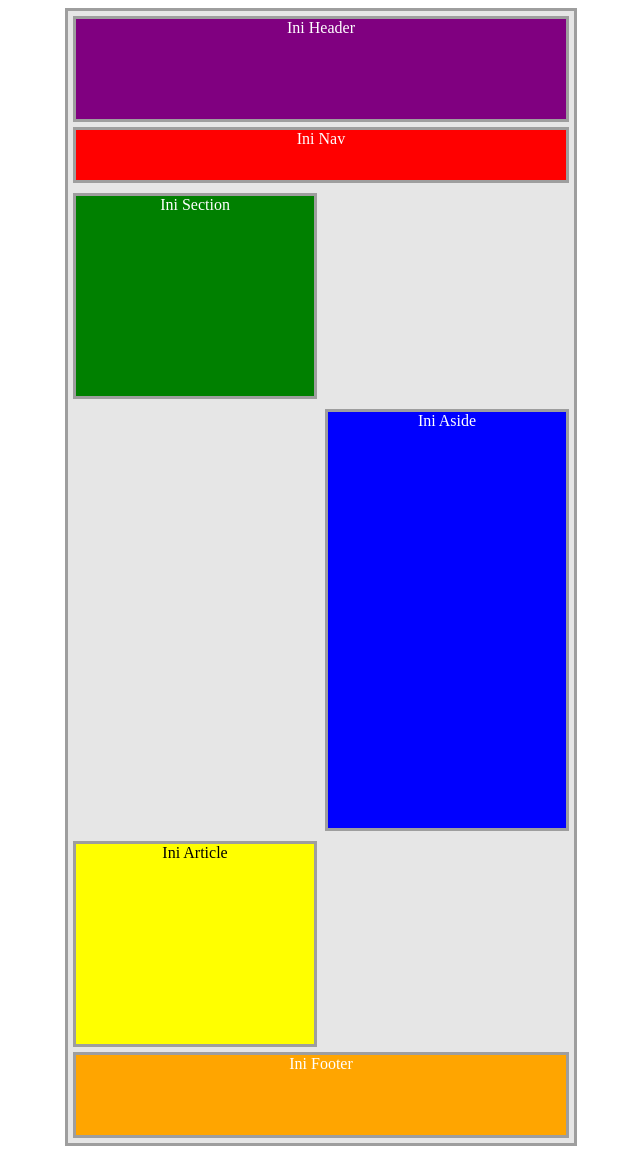
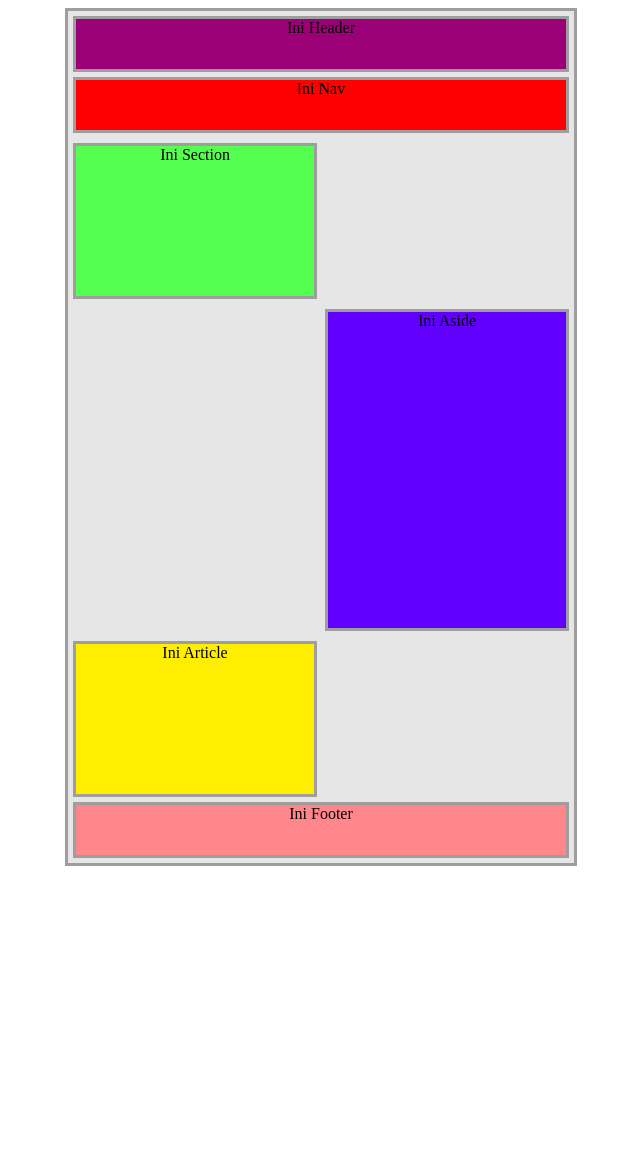
Before and after one commit to Gibekkk/WebPro, a PHP site: page / in a window 1280 px wide. Shown: the whole page, without its empty margins (319-959 px from the left). After the commit the page ends 866 px from the top, so only its background shows below. Run offline with PHP 8.4, Linux system fonts and the light colour scheme.

Commit message:
nomor 1 perbaikan

```diff
--- a/Exercise Lab 2/Part 1/Exercise 1/style.css
+++ b/Exercise Lab 2/Part 1/Exercise 1/style.css
@@ -1,5 +1,5 @@
 html{
-    color: white;
+    color: black;
 }
 main{
     width: 40%;
@@ -8,15 +8,15 @@ main{
     background-color: rgb(230, 230, 230);
 }
 header{
-    background-color: purple;
-    height: 100px;
+    background-color: rgb(156, 0, 119);
+    height: 50px;
     text-align: center;
     vertical-align: middle;
     margin: 5px;
     border: 3px solid rgb(158, 158, 158);
 }
 nav{
-    background-color: red;
+    background-color: rgb(255, 0, 0);
     margin: 5px;
     height: 50px;
     text-align: center;
@@ -24,36 +24,35 @@ nav{
 }
 section{
     float: left;
-    background-color: green;
+    background-color: rgb(85, 255, 79);
     width: 47%;
     margin: 5px;
-    height: 200px;
+    height: 150px;
     text-align: center;
     border: 3px solid rgb(158, 158, 158);
 }
 article{
-    color: black;
     float: left;
-    background-color: yellow;
+    background-color: rgb(255, 238, 0);
     margin: 5px;
     width: 47%;
-    height: 200px;
+    height: 150px;
     text-align: center;
     border: 3px solid rgb(158, 158, 158);
 }
 aside{
     float: right;
-    background-color: blue;
+    background-color: rgb(98, 0, 255);
     width: 47%;
     margin: 5px;
-    height: 416px;
+    height: 316px;
     text-align: center;
     border: 3px solid rgb(158, 158, 158);
 }
 footer{
-    background-color: orange;
+    background-color: rgb(255, 135, 139);
     margin: 5px;
-    height: 80px;
+    height: 50px;
     text-align: center;
     clear: both;
     border: 3px solid rgb(158, 158, 158);
```
